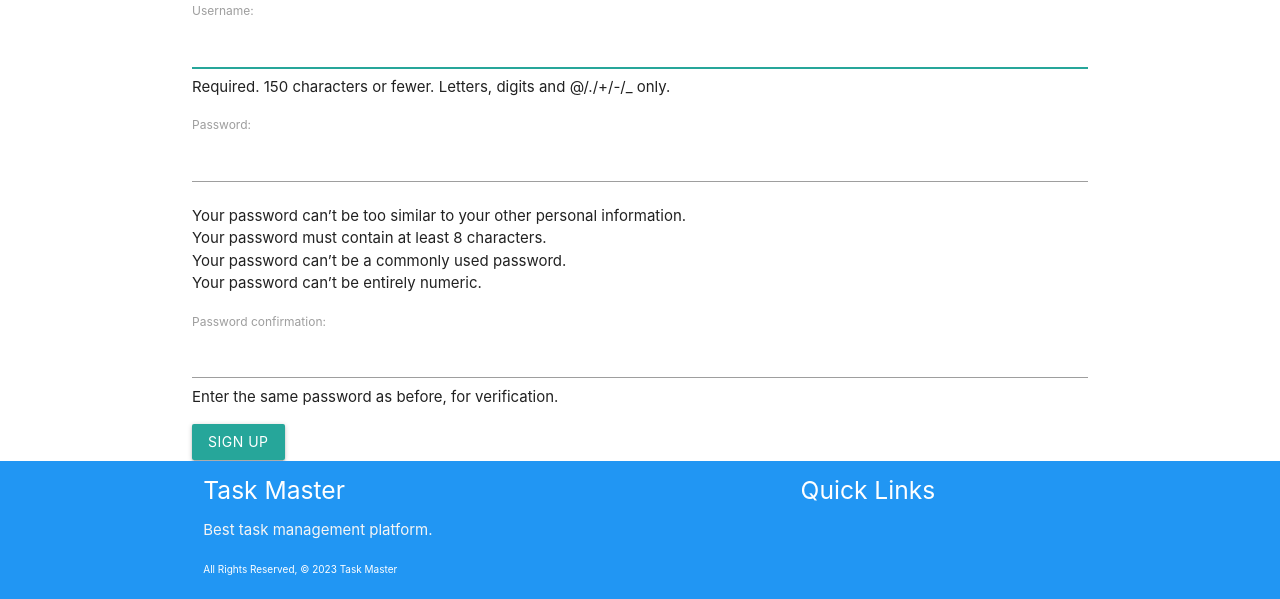
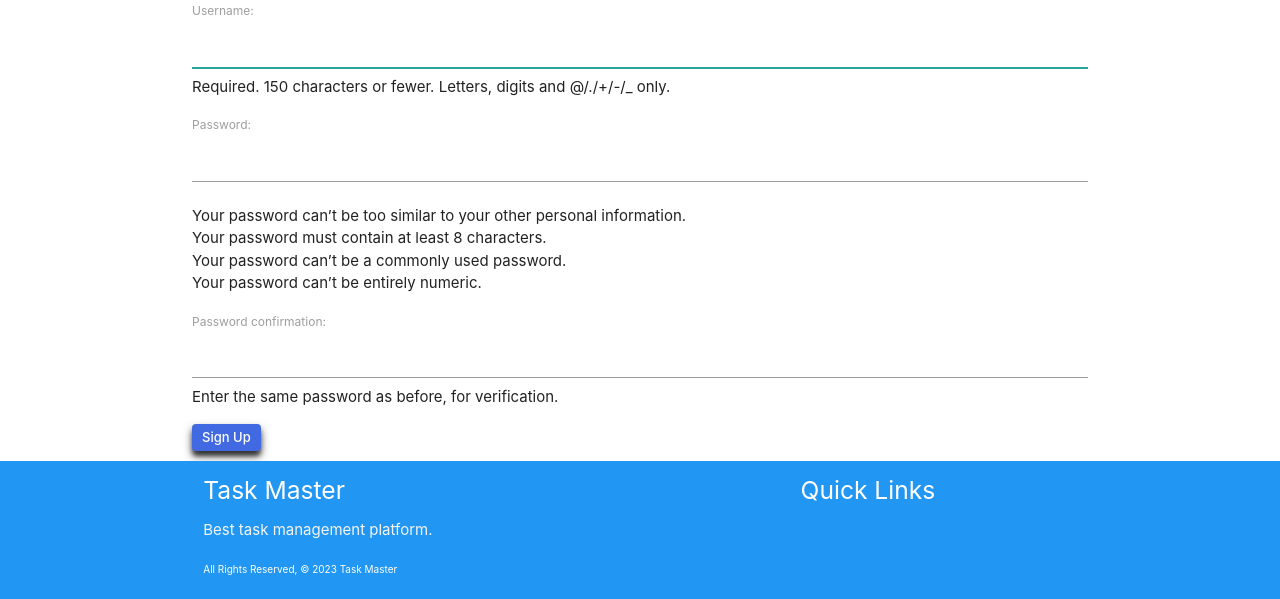
Before and after one commit to lucas-richards/task_master, a Django app: page /accounts/signup/ in a window 1280 px wide. Shown: the part 201-800 px from the top of the page. Run offline with Django 4.2, Linux system fonts and the light colour scheme.

Commit message:
buttons dynamic

```diff
--- a/main_app/static/css/style.css
+++ b/main_app/static/css/style.css
@@ -27,12 +27,12 @@ footer.page-footer {
 .button{
     outline: none;
     border: none;
-    padding: 10px 18px;
-    border-radius: 6px;
-    font-size: 16px;
-    font-weight: 600;
+    padding: 6px 10px;
+    border-radius: 4px;
+    font-size: 13px;
+    font-weight: 500;
     cursor: pointer;
-    box-shadow: 0 0 5px rgba(0, 0, 0, 0.2);
+    box-shadow: 0 5px 5px 0 rgba(0,0,0,0.4), 0 6px 4px -2px rgba(0,0,0,0.4), 0 5px 10px 0 rgba(0, 0, 0, 0.5);
 }
 
 /* Custom Navy Blue */
--- a/main_app/templates/projects/detail.html
+++ b/main_app/templates/projects/detail.html
@@ -4,10 +4,10 @@
 <h1>Project Details</h1>
 
 <a href="{% url 'projects_delete' project.id %}">
-  <button type="button">Delete Project</button>
+  <button type="button" class="button danger">Delete Project</button>
 </a>
 <a href="{% url 'projects_update' project.id %}">
-  <button class="button white-bg" type="submit">Update Project</button>
+  <button type="submit" class="button grey-btn">Update Project</button>
 </a>
 
 <hr>
@@ -17,7 +17,7 @@
 <hr>
 <h5>Tasks</h5>
 <!-- Modal Trigger -->
-<a class="waves-effect waves-light btn-small blue modal-trigger" href="#modal1">New Task</a>
+<a class="button royal" href="#modal1">New Task</a>
 
 <table class="striped">
   <thead>
--- a/main_app/templates/registration/login.html
+++ b/main_app/templates/registration/login.html
@@ -8,7 +8,7 @@
     {{ form.as_p }}
     <!-- # next is the redirect page the user was trying to access -->
     <input type="hidden" name="next" value="{{ next }}">
-    <button type="submit" class="btn">Log In</button>
+    <button type="submit" class="button royal">Log In</button>
   </form>
 
 {% endblock %}
--- a/main_app/templates/registration/signup.html
+++ b/main_app/templates/registration/signup.html
@@ -10,7 +10,7 @@
 <form method="POST" action="{% url 'signup' %}">
   {% csrf_token %}
   {{ form.as_p }}
-  <input type="submit" class="btn" value="Sign Up">
+  <input type="submit" class="button royal" value="Sign Up">
 </form>
 
 {% endblock %}
--- a/main_app/templates/tasks/detail.html
+++ b/main_app/templates/tasks/detail.html
@@ -48,7 +48,7 @@
         <form action="{% url 'add_comment' project.id task.id %}" method="POST">
           {% csrf_token %}
           {{ comment_form.as_p }}
-          <input type="submit" value="New Comment" class="btn-small black-text white">
+          <input type="submit" value="New Comment" class="button royal">
         </form>
       </div>
     </div>
```
